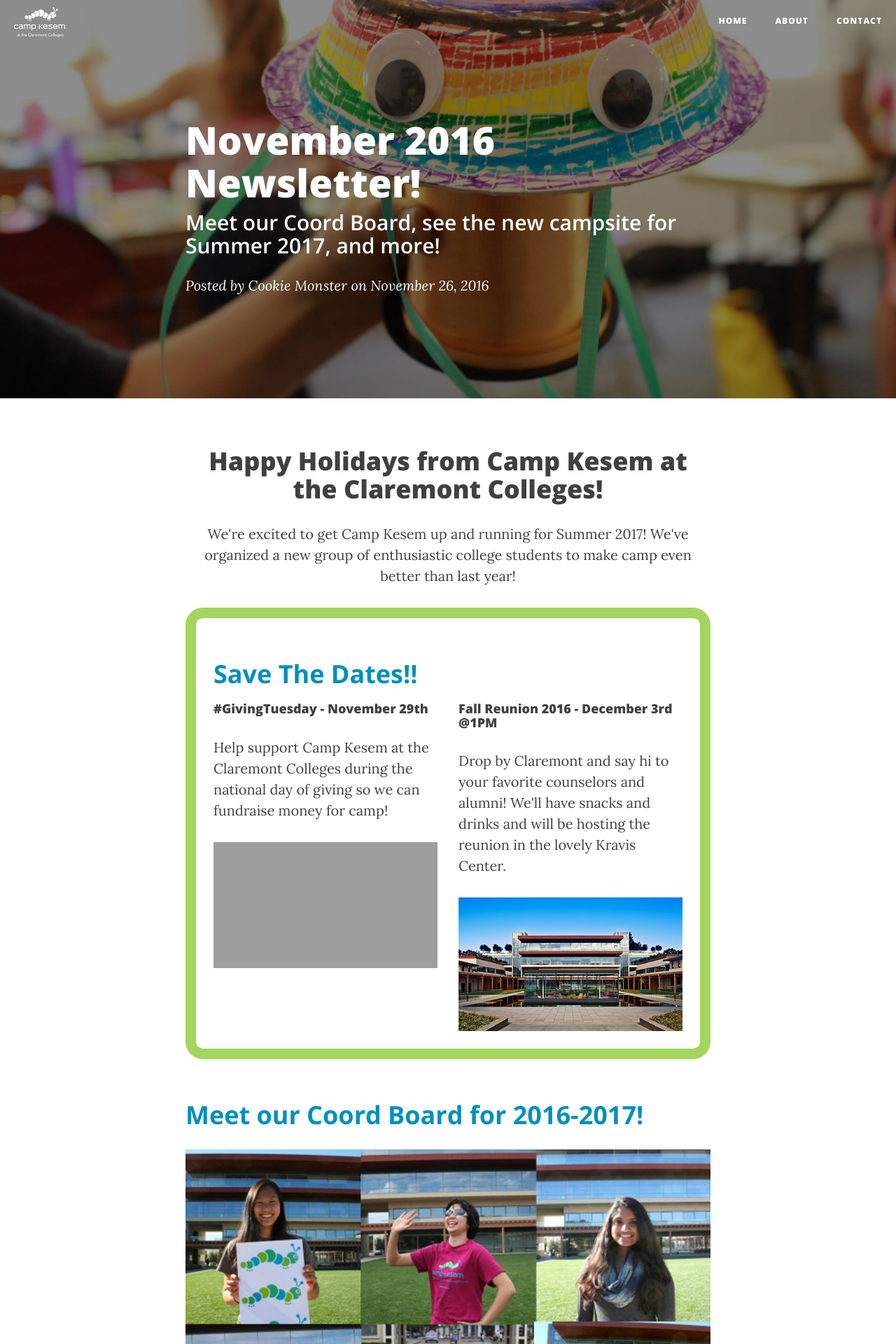
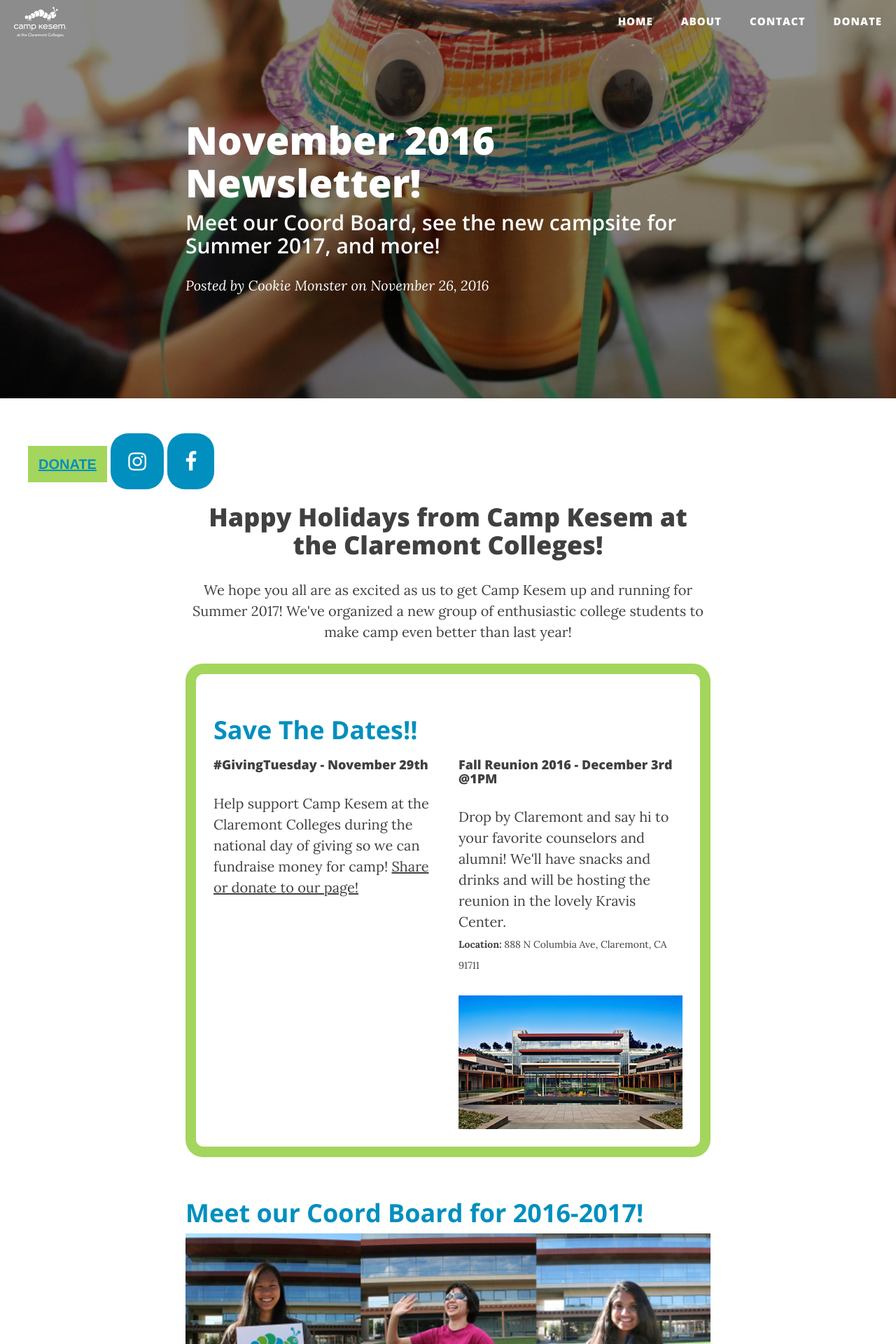
Before and after one commit to Camp-Kesem-at-the-Claremont-Colleges/campkesemclaremont.us, a Jekyll site: the page built from _posts/2016-11-26-newsletter.markdown, in a window 1280 px wide. Shown: the top 1920 px of the page at 70% size. Built offline with Jekyll 4.4.1, drawn with Linux system fonts in a browser that asks for light colours; nearby versions of some CDN libraries; some of the changed text lies outside the part shown; grey boxes are pictures that could not be loaded.

Commit message:
edits to november newsletter'

```diff
--- a/_includes/nav.html
+++ b/_includes/nav.html
@@ -25,6 +25,9 @@
                 </li>
 				{% endif %}
                 {% endif %}{% endfor %}
+                <li>
+                    <a href="https://donate.kesem.org/fundraise?fcid=766838">Donate</a>
+                </li>
             </ul>
         </div>
         <!-- /.navbar-collapse -->
--- a/_layouts/post.html
+++ b/_layouts/post.html
@@ -21,6 +21,11 @@
 
 <!-- Post Content -->
 <article>
+    <div class="icons">
+        <a class="donate-button" href="">DONATE</a>
+        <a href="https://www.instagram.com/campkesemclaremont/"><i class="fa fa-instagram"></i></a>
+        <a href="http://www.facebook.com/campkesem"><i class="fa fa-facebook"></i></a>
+    </div>
     <div class="container">
         <div class="row">
             <div class="col-lg-8 col-lg-offset-2 col-md-10 col-md-offset-1">
--- a/_posts/2016-11-26-newsletter.markdown
+++ b/_posts/2016-11-26-newsletter.markdown
@@ -8,70 +8,73 @@
 ---
 
 <h1 style="text-align: center;">Happy Holidays from Camp Kesem at the Claremont Colleges!</h1>
-<p style="text-align: center;">We're excited to get Camp Kesem up and running for Summer 2017! We've organized a new group of enthusiastic college students to make camp even better than last year!</p>
+<p style="text-align: center;">We hope you all are as excited as us to get Camp Kesem up and running for Summer 2017! We've organized a new group of enthusiastic college students to make camp even better than last year!</p>
 
 <div class="green-box">
     <h2 class="section-heading">Save The Dates!!</h2>
     <div class="row">
         <div class="col-md-6">
             <h4>#GivingTuesday - November 29th</h4>
-            <p>Help support Camp Kesem at the Claremont Colleges during the national day of giving so we can fundraise money for camp!</p>
+            <p>Help support Camp Kesem at the Claremont Colleges during the national day of giving so we can fundraise money for camp! <a href="https://donate.kesem.org/fundraise?fcid=766838">Share or donate to our page!</a></p>
             <iframe width="560" height="315" src="https://www.youtube.com/embed/fLcAnQ3LNzM" frameborder="0" allowfullscreen></iframe>
         </div>
-        <div class="col-md-6">
+        <div class="col-md-6 img-center">
             <h4>Fall Reunion 2016 - December 3rd @1PM</h4>
-            <p>Drop by Claremont and say hi to your favorite counselors and alumni! We'll have snacks and drinks and will be hosting the reunion in the lovely Kravis Center.</p>
+            <p>Drop by Claremont and say hi to your favorite counselors and alumni! We'll have snacks and drinks and will be hosting the reunion in the lovely Kravis Center.
+            <br>
+            <span style="font-size: 14px;"><strong>Location:</strong>  888 N Columbia Ave, Claremont, CA 91711</span>
+            </p>
             <img src="/img/november2016/kravis-cube.jpg">
         </div>
     </div>
 </div>
+<div class="margin-b-20">
+    <h2 class="section-heading">Meet our Coord Board for 2016-2017!</h2>
+    <img src="/img/november2016/coordboard.jpg">
+    <span class="caption text-muted">Top: Stitch, Pogo, Rainy. Bottom: Carebear, Papaya, Cookie Monster</span>
+    <div class="row no-list-style">
+        <div class="col-md-4">
+            <h4>Directors</h4>
+            <ul>
+                <li>Carebear</li>
+                <li>Stitch</li>
+            </ul>
 
-<h2 class="section-heading">Meet our Coord Board for 2016-2017!</h2>
-<img src="/img/november2016/coordboard.jpg">
-<span class="caption text-muted">Top: Stitch, Pogo, Rainy. Bottom: Carebear, Papaya, Cookie Monster</span>
-<div class="row">
-    <div class="col-md-4">
-        <h4>Directors</h4>
-        <ul>
-            <li>Carebear</li>
-            <li>Stitch</li>
-        </ul>
-
+        </div>
+        <div class="col-md-4">
+            <h4>Operations</h4>
+            <ul>
+                <li>Pogo</li>
+            </ul>
+        </div>
+        <div class="col-md-4">
+            <h4>Volunteer</h4>
+            <ul>
+                <li>Rainy</li>
+            </ul>
+        </div>
     </div>
-    <div class="col-md-4">
-        <h4>Operations</h4>
-        <ul>
-            <li>Pogo</li>
-        </ul>
-    </div>
-    <div class="col-md-4">
-        <h4>Volunteer</h4>
-        <ul>
-            <li>Rainy</li>
-        </ul>
+    <div class="row no-list-style">
+        <div class="col-md-4">
+            <h4>Outreach</h4>
+            <ul>
+                <li>Scuba</li>
+            </ul>
+        </div>
+        <div class="col-md-4">
+            <h4>Development</h4>
+            <ul>
+                <li>Papaya</li>
+            </ul>
+        </div>
+        <div class="col-md-4">
+            <h4>Alumni, Marketing, & PR</h4>
+            <ul>
+                <li>Cookie Monster</li>
+            </ul>
+        </div>
     </div>
 </div>
-<div class="row">
-    <div class="col-md-4">
-        <h4>Outreach</h4>
-        <ul>
-            <li>Scuba</li>
-        </ul>
-    </div>
-    <div class="col-md-4">
-        <h4>Development</h4>
-        <ul>
-            <li>Papaya</li>
-        </ul>
-    </div>
-    <div class="col-md-4">
-        <h4>Alumni, Marketing, & PR</h4>
-        <ul>
-            <li>Cookie Monster</li>
-        </ul>
-    </div>
-</div>
-
 <div class="row">
     <div class="col-md-7 green-box">
         <h2 class="section-heading">Welcome Our Advisory Board!</h2>
@@ -80,12 +83,13 @@
         </div>
         <p>We'd like to welcome Comet as our first advisory board member! You may remember Comet from camp since she was part of our professional staff! We're super excited to have her continue to be a part of Camp Kesem at the Claremont Colleges.</p>
     </div>
-    <div class="col-md-4 col-md-offset-1 green-box">
-        <h2 class="section-heading">We've fundraised $810 so far!</h2>
-        <p>Thanks to the individual donations and We're planning even more fundraisers throughout the year so stay tuned!</p>
+    <div class="col-md-5 left-margin blue-box">
+        <h2 class="section-heading">We've fundraised <span style="font-weight: 800; color: #a4d55d; font-size: 45px; text-decoration: underline;">$810</span> so far!</h2>
+        <p>Thanks to the individual donations and coord board planned events around the Claremont Colleges, we've almost raised $1,000! But we need a lot more help on our way to <strong>$30,000</strong> before camp in August 2017.</p>
+        <img src="/img/november2016/thermometer.jpg">
     </div>
 </div>
-<h2 class="section-heading">Our Experience at Summit!</h2>
+<h2 class="section-heading">Claremont Chapter at Summit!</h2>
 <div class="row">
     <div class="col-md-8 col-md-offset-2">
         <img src="/img/november2016/summit.jpg">
@@ -94,7 +98,7 @@
 <p>We sent Carebear, Pogo, and Stitch to Camp Kesem National's annual summit! Here's what they had to say afterwards:</p>
 <blockquote>We did a lot of leadership workshops to help us learn how to make camp more successful and it'll definitely help because it gave us a lot of ideas on where to improve and how we can better support the team. - Stitch</blockquote>
 <div class="green-box">
-    <h2 class="section-heading">We've Changed the Campsite for 2017!</h2>
+    <h2 class="section-heading">Introducing the Campsite for 2017!</h2>
     <img src="/img/november2016/campeaton.jpg">
     <p>We're arranging to have our next camp at Camp Eaton! The facilities are amazing and there's a lot of activities offered at this location! Stay tuned for more information!</p>
 </div>
--- a/css/clean-blog.css
+++ b/css/clean-blog.css
@@ -60,7 +60,7 @@
 }
 .navbar-custom .nav li a {
   text-transform: uppercase;
-  font-size: 12px;
+  font-size: 15px;
   font-weight: 800;
   letter-spacing: 1px;
 }
@@ -412,3 +412,41 @@
     padding-top: 0;
     border: 15px solid #a4d55d;
 }
+.blue-box {
+    border-radius: 25px;
+    padding: 25px;
+    padding-top: 0;
+    border: 15px solid #008fbe;
+}
+.donate-button {
+    padding: 15px;
+    background-color: #a4d55d;
+    color: #008fbe;
+    font-family: "Helvetica Neue";
+    text-decoration: underline;
+    font-weight: 600;
+}
+div.icons {
+    margin-left: 2em;
+}
+.icons i {
+    padding: 25px;
+    border-radius: 25px;
+    font-size: 30px;
+    background-color: #008fbe;
+    color: #fff;
+}
+.icons i:hover {
+    background-color: #a4d55d;
+}
+.margin-b-20 {
+    margin-bottom: 20px;
+}
+div.no-list-style div ul {
+    list-style: none;
+    text-align: center;
+    padding-left: 0;
+}
+div.no-list-style div h4 {
+    text-align: center;
+}
```
Also changed, not shown: img/november2016/thermometer.jpg (added), img/november2016/thermometer.png (added), 1 other file.
